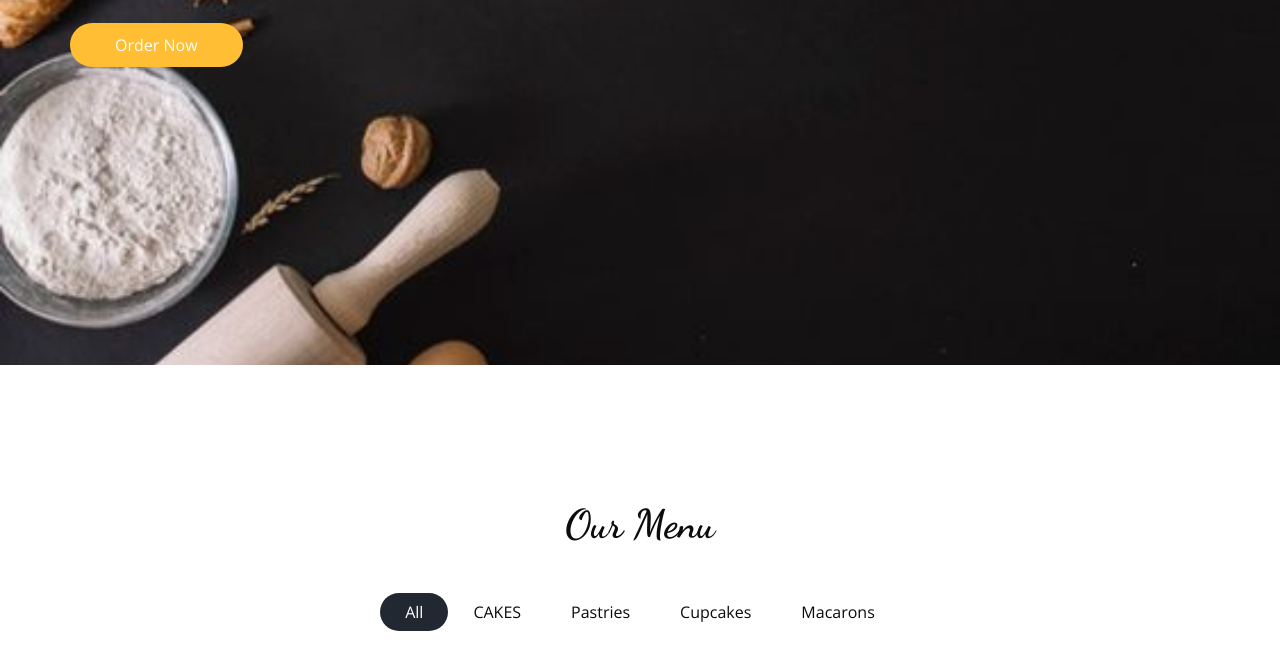
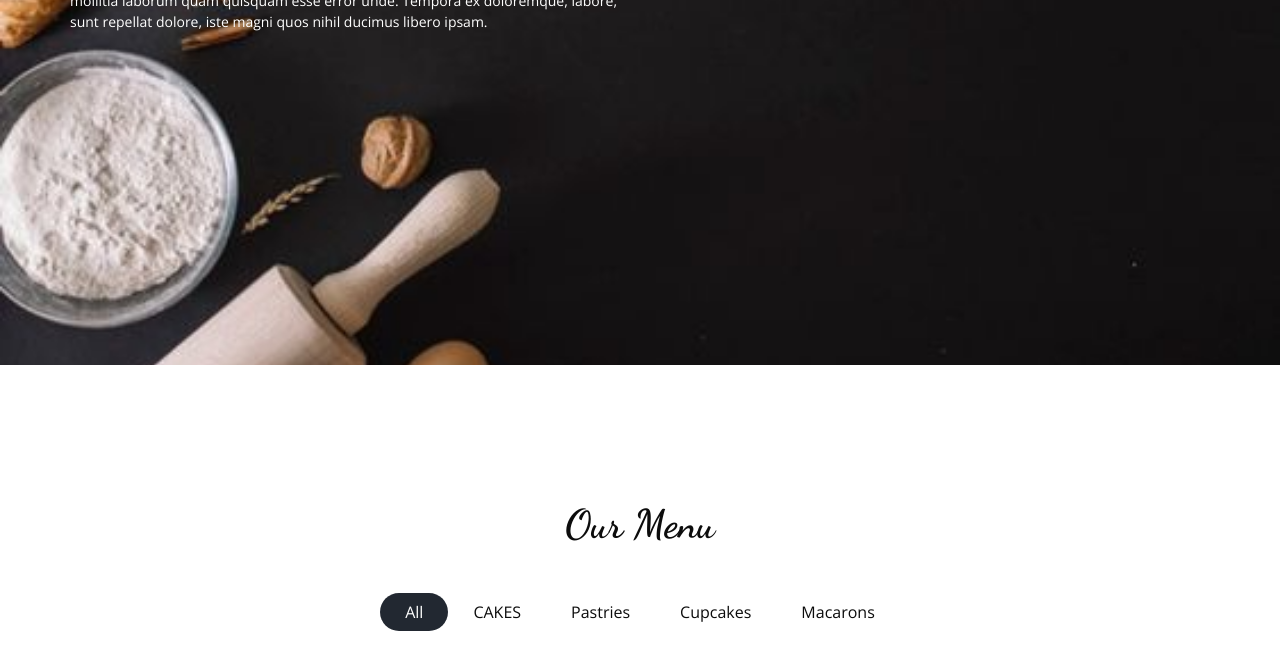
Before and after one commit to call4philip/PC_BAKESHOP, a plain HTML site: page index.html in a window 1280 px wide. Shown: the part 435-1100 px from the top of the page. Drawn offline with nearby package versions, Linux system fonts and the light colour scheme; some packages are replaced by stand-ins of ours.

Commit message:
Update index.html

```diff
--- a/index.html
+++ b/index.html
@@ -84,11 +84,7 @@
                     <p>
                       Doloremque, itaque aperiam facilis rerum, commodi, temporibus sapiente ad mollitia laborum quam quisquam esse error unde. Tempora ex doloremque, labore, sunt repellat dolore, iste magni quos nihil ducimus libero ipsam.
                     </p>
-                    <div class="btn-box">
-                      <a href="" class="btn1">
-                        Order Now
-                      </a>
-                    </div>
+
                   </div>
                 </div>
               </div>
```
